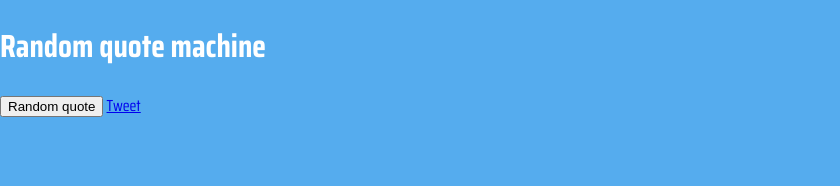
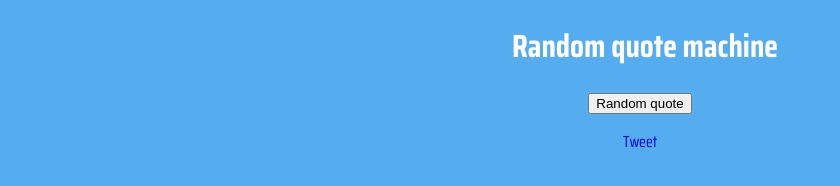
Before and after one commit to dave8git/promisesAjax-Api, a plain HTML site: page index.html in a window 1280 px wide. Shown: the whole page, without its empty margins (0-840 px from the left). Drawn offline with Linux system fonts and the light colour scheme.

Commit message:
add some styles

```diff
--- a/script.js
+++ b/script.js
@@ -1,8 +1,9 @@
 var tweetLink = "https://twitter.com/intent/tweet?text=";
 var quoteUrl = "https://quotesondesign.com/wp-json/posts?filter[orderby]=rand&filter[posts_per_page]=1";
+var prefix = "https://cors-anywhere.herokuapp.com/";
 
 function getQuote() {
-    fetch(quoteUrl, { cache: "no-store" })
+    fetch(prefix + quoteUrl, { cache: "no-store" })
         .then(function(resp) {
             return resp.json();
         })
--- a/style.css
+++ b/style.css
@@ -4,3 +4,27 @@ body {
     font-family: 'Saira Condensed', sans-serif;
     margin: 0 auto;
 }
+main {
+    min-width: 600px;
+    min-height: 400px;
+}
+header h1{
+    display: block;
+    margin-left: 50%;
+    transform: translateX(-20%);
+
+}
+.box {
+    display: block;
+}
+.trigger {
+    display: block;
+    text-align: center;
+    margin: 0 auto;
+}
+.tweet {
+    text-align: center;
+    display: block;
+    text-decoration: none;
+    padding: 15px;
+}
```
